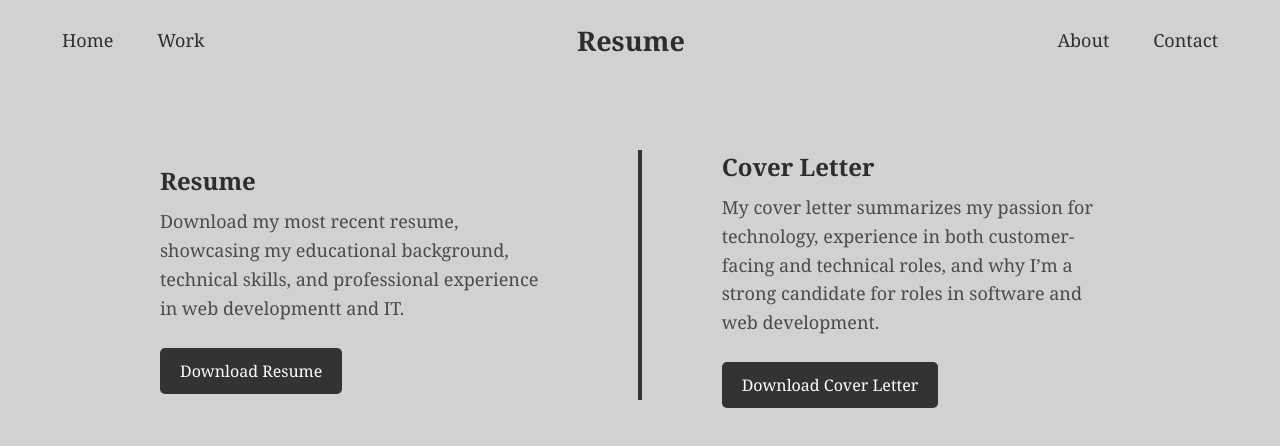
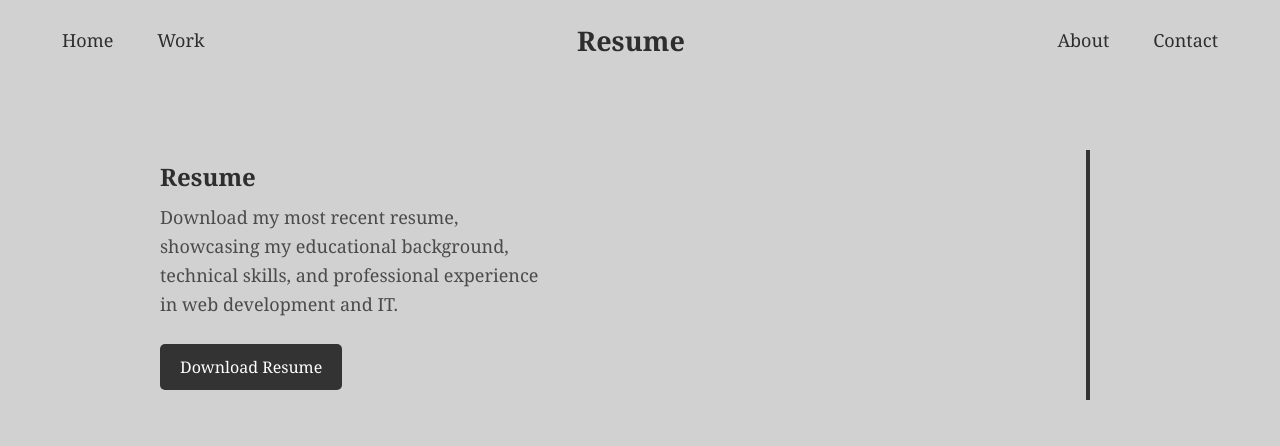
Before and after one commit to Bhavyavaghela/Portfolio, a plain HTML site: page resume.html in a window 1280 px wide. Drawn offline with Linux system fonts and the light colour scheme.

Commit message:
Update resume.html

```diff
--- a/resume.html
+++ b/resume.html
@@ -29,7 +29,7 @@
         <h2>Resume</h2>
         <p class="description">
           Download my most recent resume, showcasing my educational background, technical skills,
-          and professional experience in web developmentt and IT.
+          and professional experience in web development and IT.
         </p>
         <a href="assets/files/resume.pdf" download class="resume-btn">Download Resume</a>
       </div>
@@ -38,14 +38,14 @@
       <div class="divider"></div>
 
       <!-- Cover Letter Section -->
-      <div class="cover-letter-section">
-        <h2>Cover Letter</h2>
+<!--       <div class="cover-letter-section"> -->
+<!--         <h2>Cover Letter</h2>
         <p class="description">
           My cover letter summarizes my passion for technology, experience in both customer-facing and
           technical roles, and why I’m a strong candidate for roles in software and web development.
         </p>
         <a href="assets/files/cover_letter.pdf" download class="resume-btn">Download Cover Letter</a>
-      </div>
+      </div> -->
     </div>
   </div>
 
```
